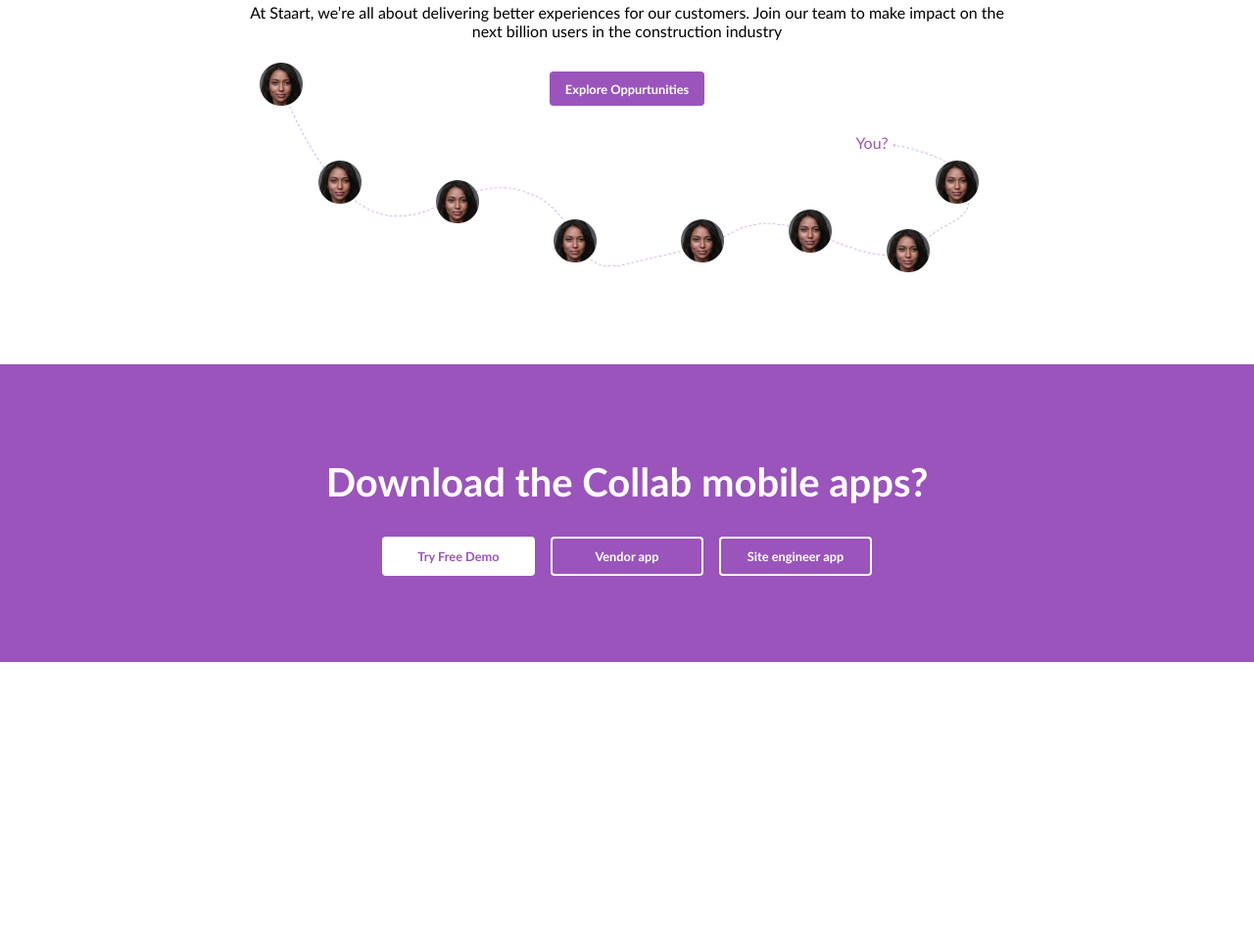
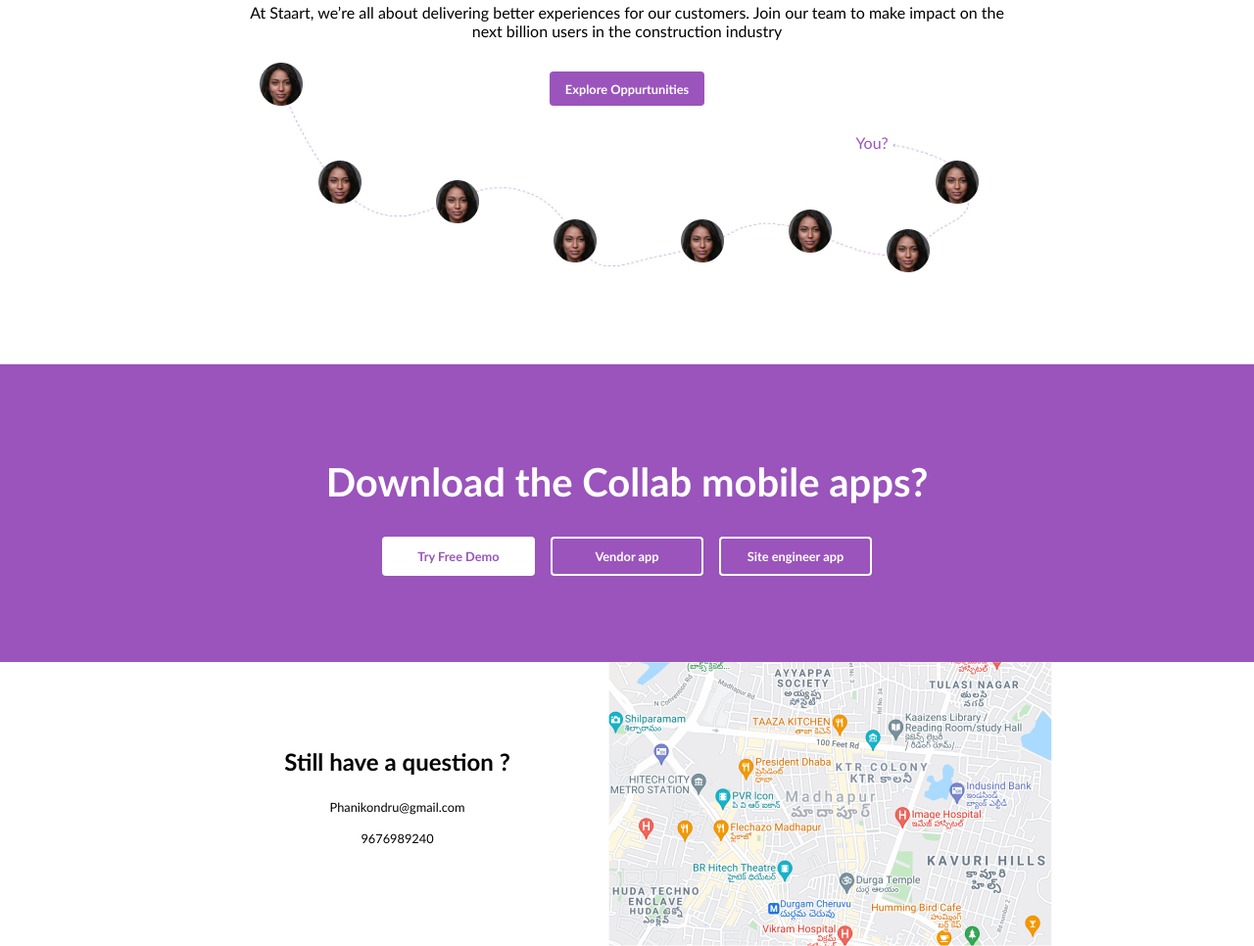
Before and after one commit to kasparasd/collab, a website: page index.html in a window 1280 px wide. Shown: the part 3629-4595 px from the top of the page at 98% size. Before the commit the page ends 4305 px from the top, so only its background shows below. Drawn offline with Linux system fonts and the light colour scheme.

Commit message:
map secton

```diff
--- /dev/null
+++ b/css/map.css
@@ -0,0 +1,30 @@
+.map {
+}
+
+.questions h3 {
+    font-size: 1.5rem;
+    margin-bottom: 1.5rem;
+}
+
+.questions p {
+    margin-bottom: 1rem;
+    font-size: 0.8rem;
+}
+
+.map-section-center {
+    margin: 0 auto;
+    width: 900px;
+    display: flex;
+    flex-direction: row;
+
+}
+
+.questions {
+    flex: 2;
+    margin:  auto;
+    text-align: center;
+}
+
+.map-img {
+    margin-right: 1rem;
+}
--- a/index.html
+++ b/index.html
@@ -16,6 +16,7 @@
     <link rel="stylesheet" href="./css/comments.css">
     <link rel="stylesheet" href="./css/joinUs.css">
     <link rel="stylesheet" href="./css/download.css">
+    <link rel="stylesheet" href="./css/map.css">
 </head>
 <body>
     <p style="font-weight: 600; font-size: 0.8rem; padding: 0.3rem 0; text-align:center; color:white; background-color: #60267F;">India’s first mobile app for construction industry. <a style=" color: white;" href="#">Learn More</a> </p>
@@ -222,6 +223,17 @@
                 </div>
             </div>
         </section>
+
+        <section class="map">
+            <div class="map-section-center">
+                <div class="questions">
+                    <h3>Still have a question ?</h3>
+                    <p>Phanikondru@gmail.com</p>
+                    <p>9676989240</p>
+                </div>
+                <img class="map-img" src="./img/map.png" alt="">
+            </div>
+        </section>
     </main>
     </body>
 </html>
```
Also changed, not shown: img/map.png (added).
